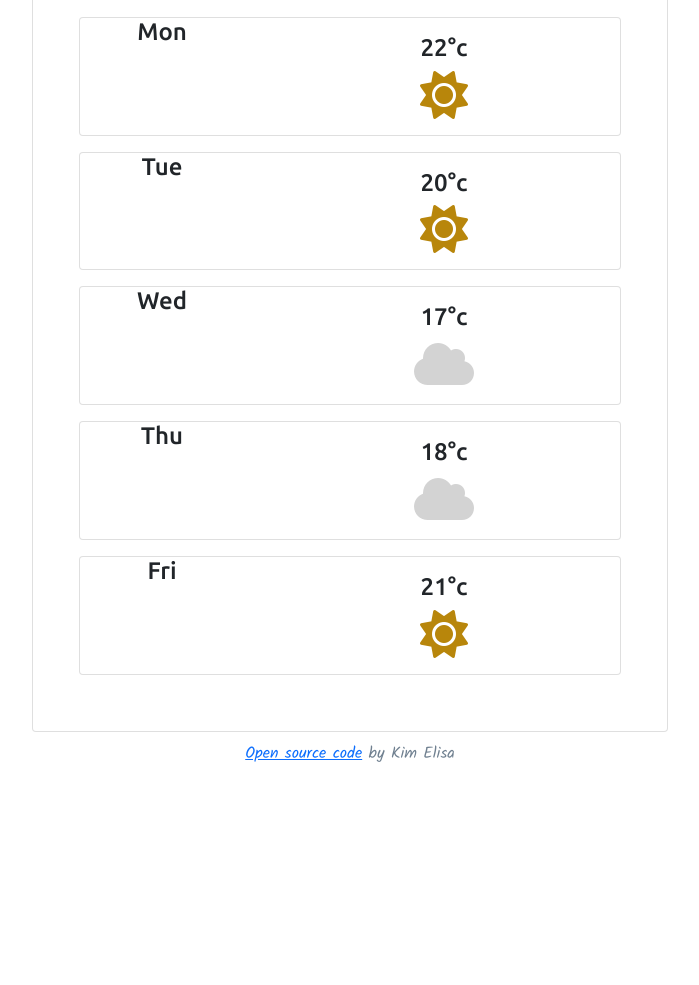
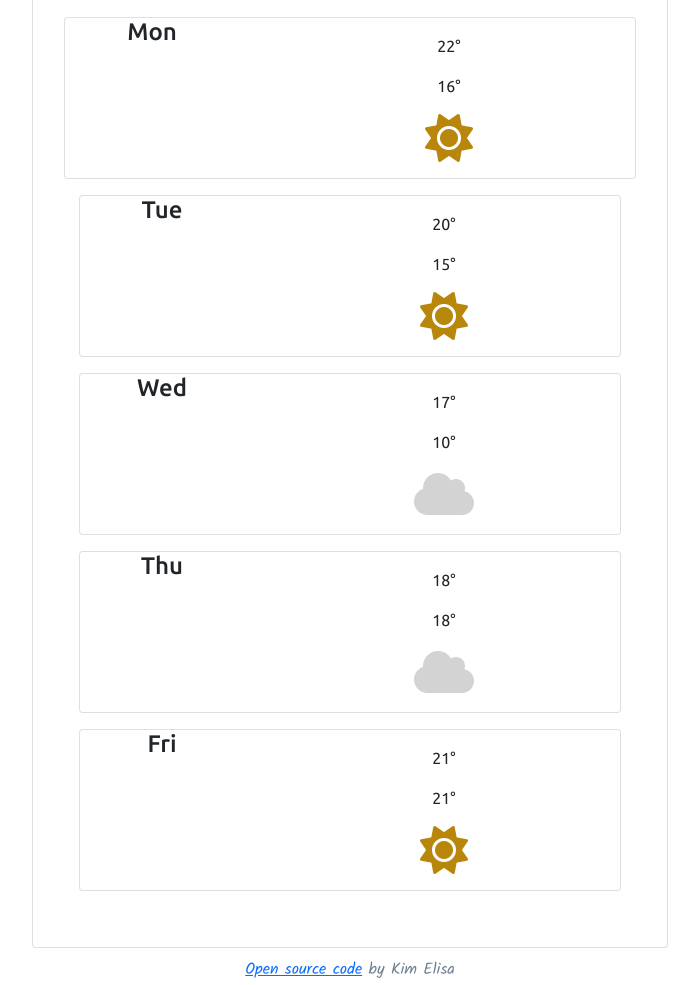
Before and after one commit to Kim-Elisa/Weather-app-project, a website built with Parcel: page index.html in a window 1280 px wide. Shown: the part 184-1169 px from the top of the page, without its empty margins (290-989 px from the left). Before the commit the page ends 970 px from the top, so only its background shows below. Built offline with nearby package versions, Linux system fonts and the light colour scheme; no server answers.

Commit message:
updated forecast section of HTML

```diff
--- a/index.html
+++ b/index.html
@@ -44,7 +44,7 @@
                   ><a href="#" id="celsius">°C</a> | <a href="#" id="fahrenheit">°F</a></span
                 >
                 <div>
-                  <img src="" alt="Clear" id="today-weather-icon" class="float-right"></i>
+                  <img src="" alt="Clear" id="today-weather-icon" class="float-right"></img>
                 </div>
               </div>
             </div>
@@ -76,14 +76,15 @@
               </div>
             </div>
             <div class="container next-days-weather">
-              <div class="card mb-3" style="max-width: 90%">
+              <div class="card mb-3" style="max-width: 95%">
                 <div class="row">
                   <div class="col-md-4">
                     <h4 class="tomorrow-weather">Mon</h4>
                   </div>
                   <div class="col-md-8">
                     <div class="card-body">
-                      <h4 class="tomorrow-temp">22°c</h4>
+                      <p class="tomorrow-max-temp">22°</p>
+                      <p class="tomorrow-min-temp">16°</p>
                       <i class="fas fa-sun next-day-weather-icon"></i>
                     </div>
                   </div>
@@ -96,7 +97,8 @@
                   </div>
                   <div class="col-md-8">
                     <div class="card-body">
-                      <h4 class="day-three-temp">20°c</h4>
+                      <p class="day-three-max-temp">20°</p>
+                      <p class="day-three-min-temp">15°</p>
                       <i class="fas fa-sun day-three-weather-icon"></i>
                     </div>
                   </div>
@@ -109,7 +111,8 @@
                   </div>
                   <div class="col-md-8">
                     <div class="card-body">
-                      <h4 class="day-four-temp">17°c</h4>
+                      <p class="day-four-max-temp">17°</p>
+                      <p class="day-four-min-temp">10°</p>
                       <i class="fas fa-cloud day-four-weather-icon"></i>
                     </div>
                   </div>
@@ -122,7 +125,8 @@
                   </div>
                   <div class="col-md-8">
                     <div class="card-body">
-                      <h4 class="day-five-temp">18°c</h4>
+                      <p class="day-five-max-temp">18°</p>
+                      <p class="day-five-min-temp">18°</p>
                       <i class="fas fa-cloud day-five-weather-icon"></i>
                     </div>
                   </div>
@@ -135,7 +139,8 @@
                   </div>
                   <div class="col-md-8">
                     <div class="card-body">
-                      <h4 class="day-six-temp">21°c</h4>
+                      <p class="day-six-max-temp">21°</p>
+                      <p class="day-six-min-temp">21°</p>
                       <i class="fas fa-sun day-six-weather-icon"></i>
                     </div>
                   </div>
```
